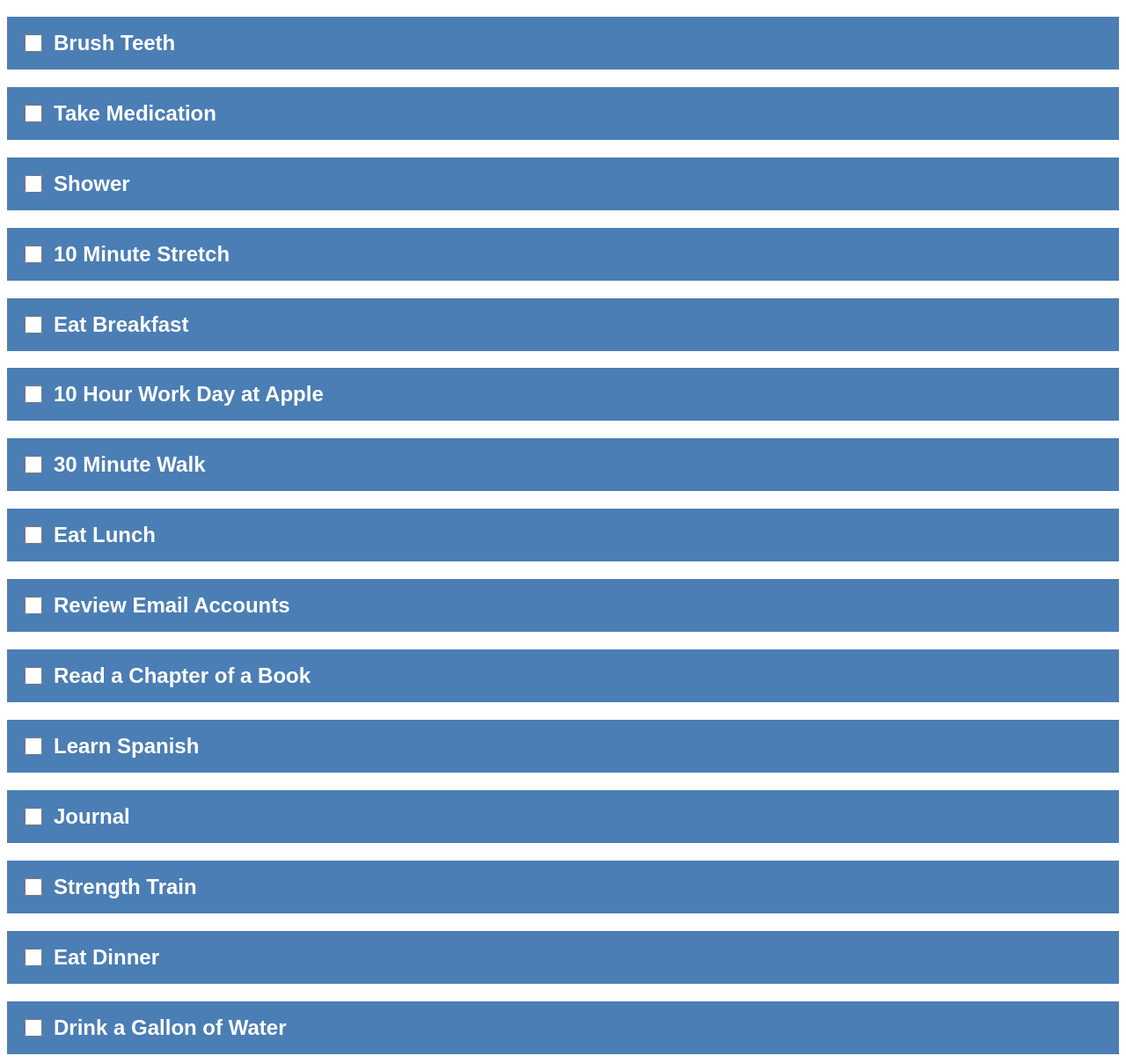
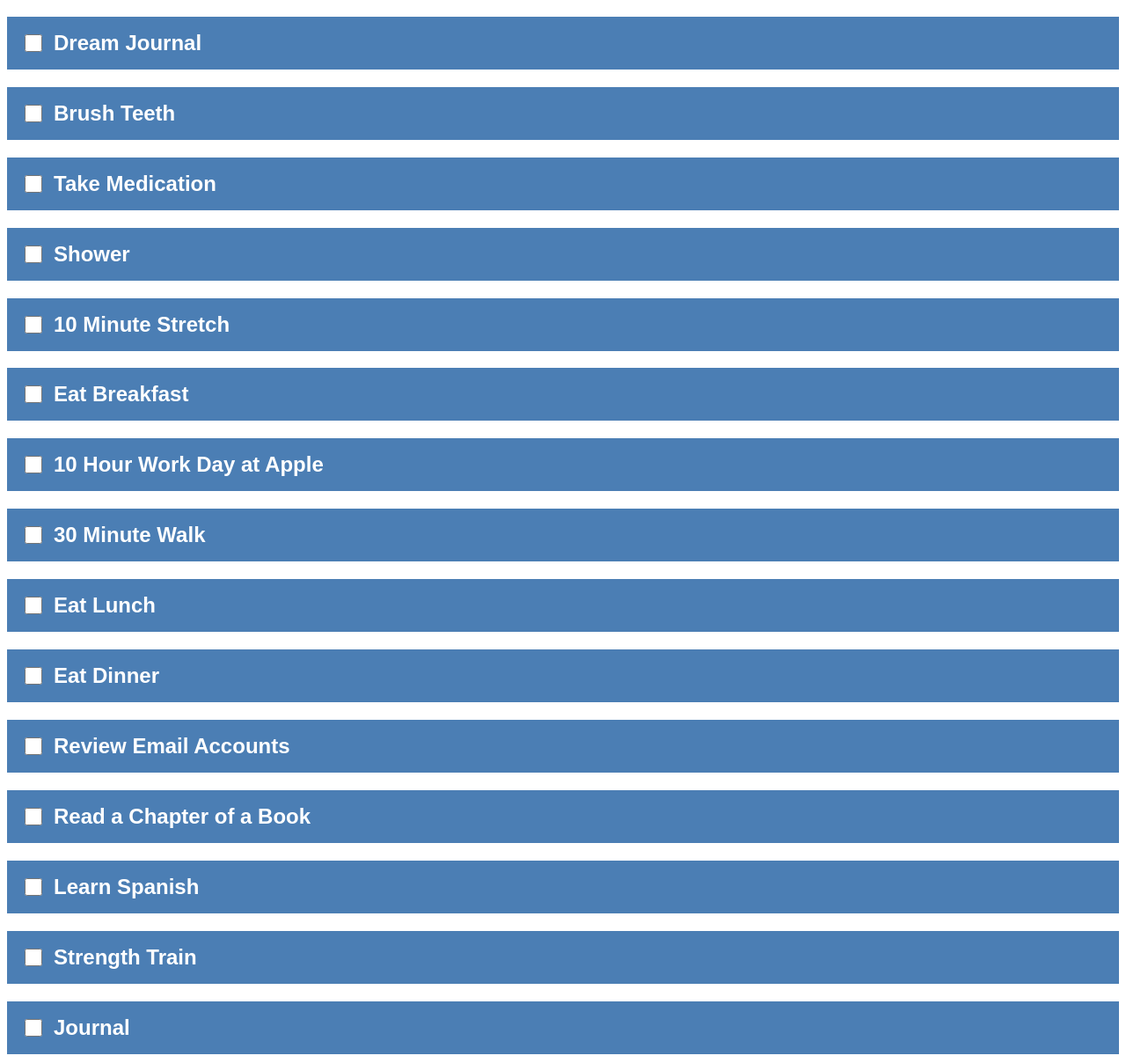
Before and after one commit to nadineherrera/monday, a plain HTML site: page index.html in a window 1280 px wide. Shown: the part 92-1300 px from the top of the page at 88% size. Drawn offline with Linux system fonts and the light colour scheme.

Commit message:
Update index.html

```diff
--- a/index.html
+++ b/index.html
@@ -37,6 +37,10 @@
   </head>
   <body>
     <h1>🌜 My Monday Task List 🌛</h1>
+     <h2>
+      <input type="checkbox" />
+      Dream Journal
+    </h2>
     <h2>
     <input type="checkbox" />
       Brush Teeth
@@ -71,6 +75,10 @@
     </h2>
     <h2>
       <input type="checkbox" />
+      Eat Dinner
+    </h2>
+    <h2>
+      <input type="checkbox" />
       Review Email Accounts
     </h2>
     <h2>
@@ -83,15 +91,11 @@
     </h2>
     <h2>
       <input type="checkbox" />
-      Journal
-    </h2>
-    <h2>
-      <input type="checkbox" />
       Strength Train
     </h2>
     <h2>
       <input type="checkbox" />
-      Eat Dinner
+      Journal
     </h2>
     <h2>
       <input type="checkbox" />
```
